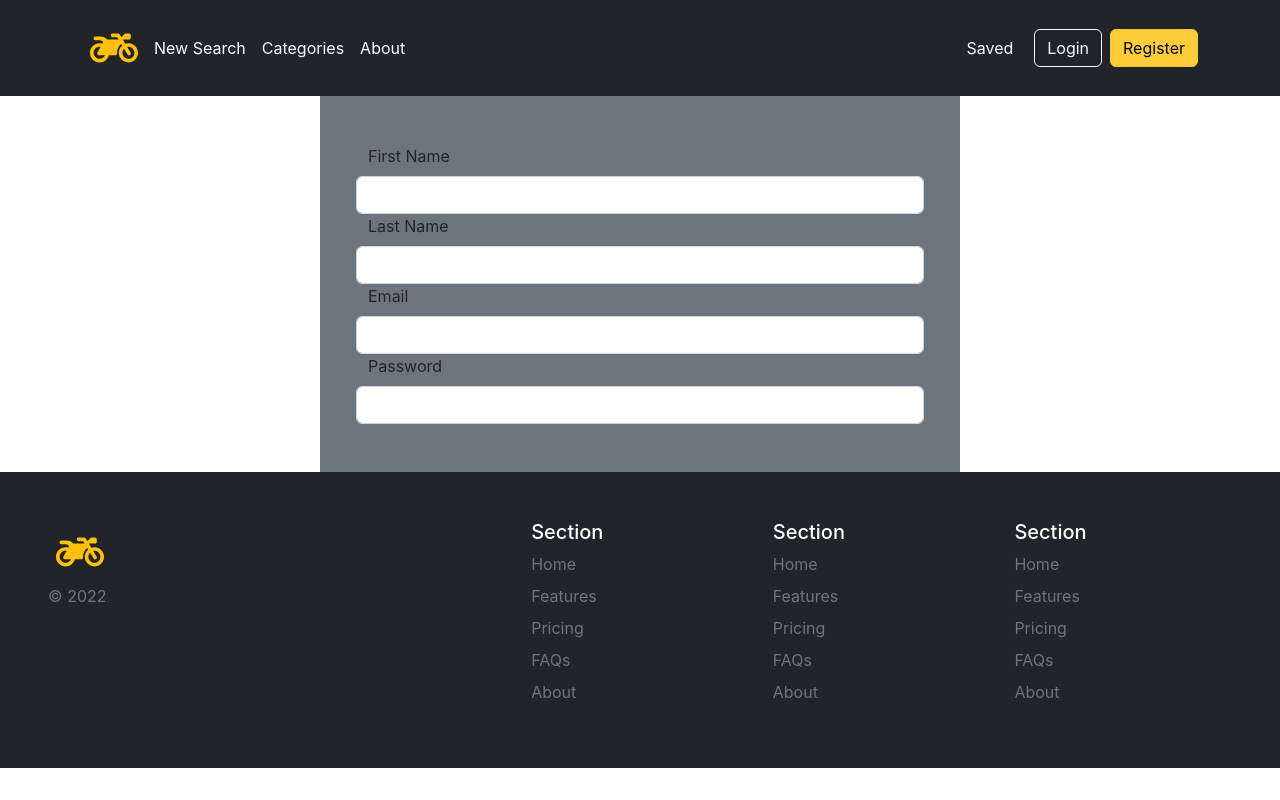
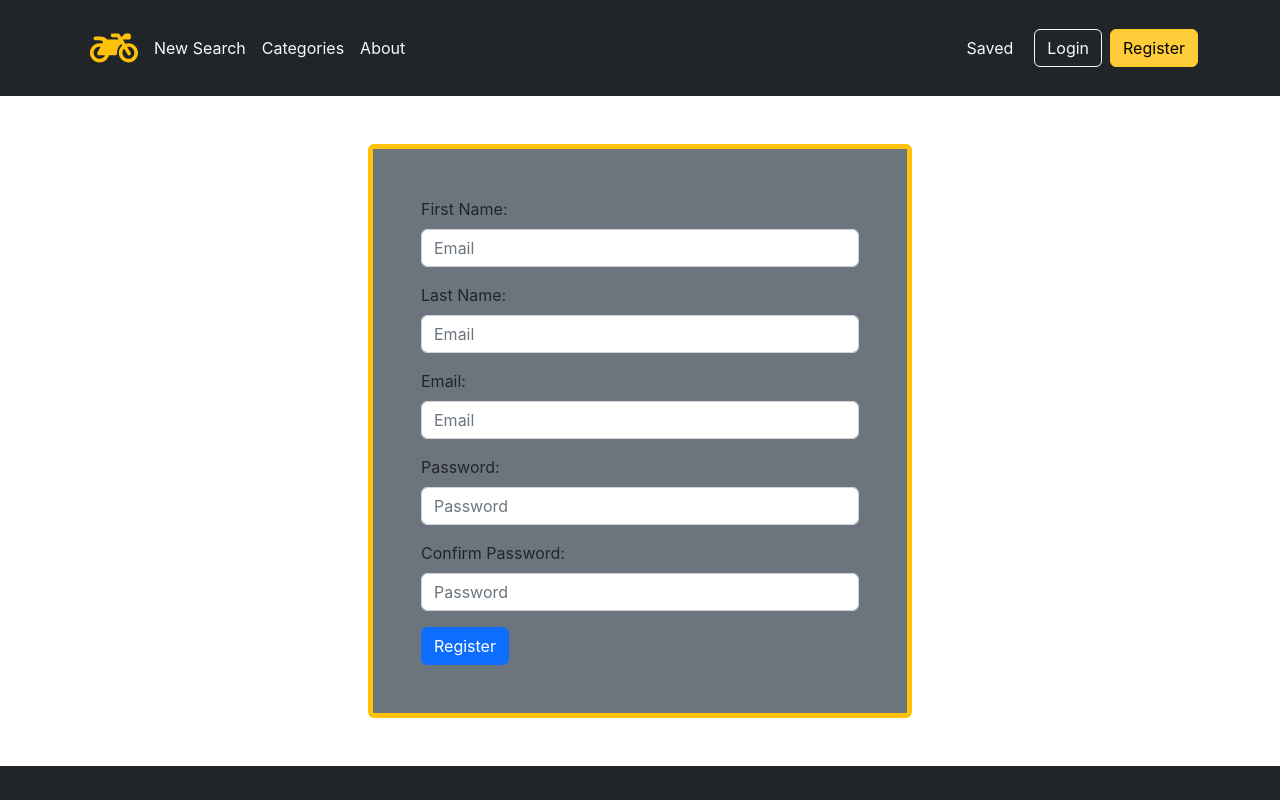
Before and after one commit to Taratora117/trade-a-bike, a React (Create React App) app: page /register in a window 1280 px wide. Shown: the top 800 px of the page. Built offline with nearby package versions, Linux system fonts and the light colour scheme.

Commit message:
added register form

```diff
--- a/src/pages/Register/Register.jsx
+++ b/src/pages/Register/Register.jsx
@@ -1,27 +1,48 @@
 import React from 'react';
+import { useState } from 'react';
+
+import Button from 'react-bootstrap/Button';
+import Form from 'react-bootstrap/Form';
 
 const Register = () => {
+  const [data, setData] = useState({email: '', password: ''});
+
+  const submitHandler = (e) => {
+    e.preventDefault();
+    // TODO add register service
+  };
+
   return (
-    <div className='container w-50 p-5 bg-secondary'>
-      <div className='row'>
-        <label className='mb-2' htmlFor='first_name'>First Name</label>
-        <input className='form-control' id='first_name' type="text" />
-      </div>
+    <div className='container w-50 p-5'>
+      <Form onSubmit={submitHandler} className='p-5 border border-5 border-warning rounded bg-secondary'>
 
-      <div className='row'>
-        <label className='mb-2' htmlFor='last_name'>Last Name</label>
-        <input className='form-control' id='last_name' type="text" />
-      </div>
+        <Form.Group className="mb-3">
+          <Form.Label>First Name:</Form.Label>
+          <Form.Control type="email" placeholder="Email" required value={data.email} onChange={(e) => setData({...data, email: e.target.value})} />
+        </Form.Group>
 
-      <div className='row'>
-        <label className='mb-2' htmlFor='email'>Email</label>
-        <input className='form-control' id='email' type="email" />
-      </div>
+        <Form.Group className="mb-3">
+          <Form.Label>Last Name:</Form.Label>
+          <Form.Control type="email" placeholder="Email" required value={data.email} onChange={(e) => setData({...data, email: e.target.value})} />
+        </Form.Group>
 
-      <div className='row'>
-        <label className='mb-2' htmlFor='password'>Password</label>
-        <input className='form-control' id='password' type="password" />
-      </div>
+        <Form.Group className="mb-3">
+          <Form.Label>Email:</Form.Label>
+          <Form.Control type="email" placeholder="Email" required value={data.email} onChange={(e) => setData({...data, email: e.target.value})} />
+        </Form.Group>
+
+        <Form.Group className="mb-3">
+          <Form.Label>Password:</Form.Label>
+          <Form.Control type="password" placeholder="Password" required value={data.password} onChange={(e) => setData({...data, password: e.target.value})} />
+        </Form.Group>
+
+        <Form.Group className="mb-3">
+          <Form.Label>Confirm Password:</Form.Label>
+          <Form.Control type="password" placeholder="Password" required value={data.password} onChange={(e) => setData({...data, password: e.target.value})} />
+        </Form.Group>
+
+        <Button variant="primary" type="submit">Register</Button>
+      </Form>
     </div>
   );
 };
```
